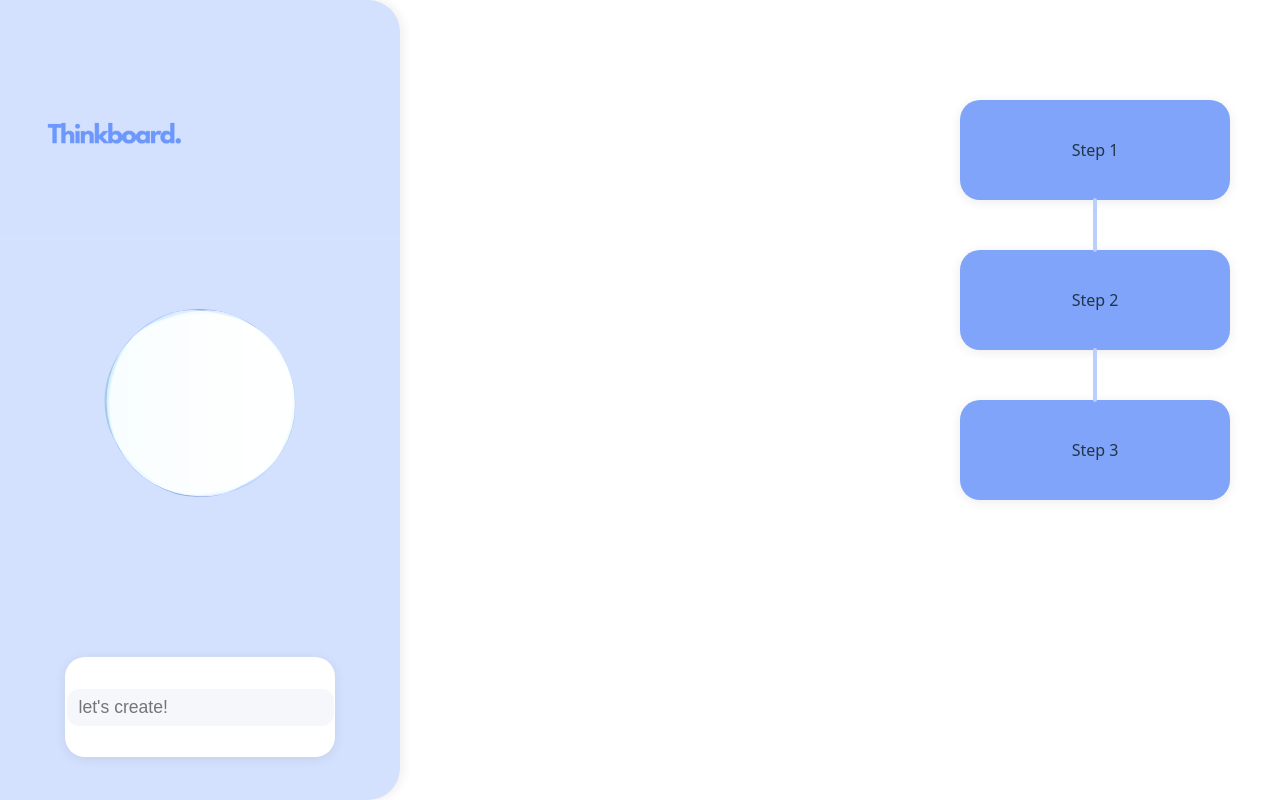
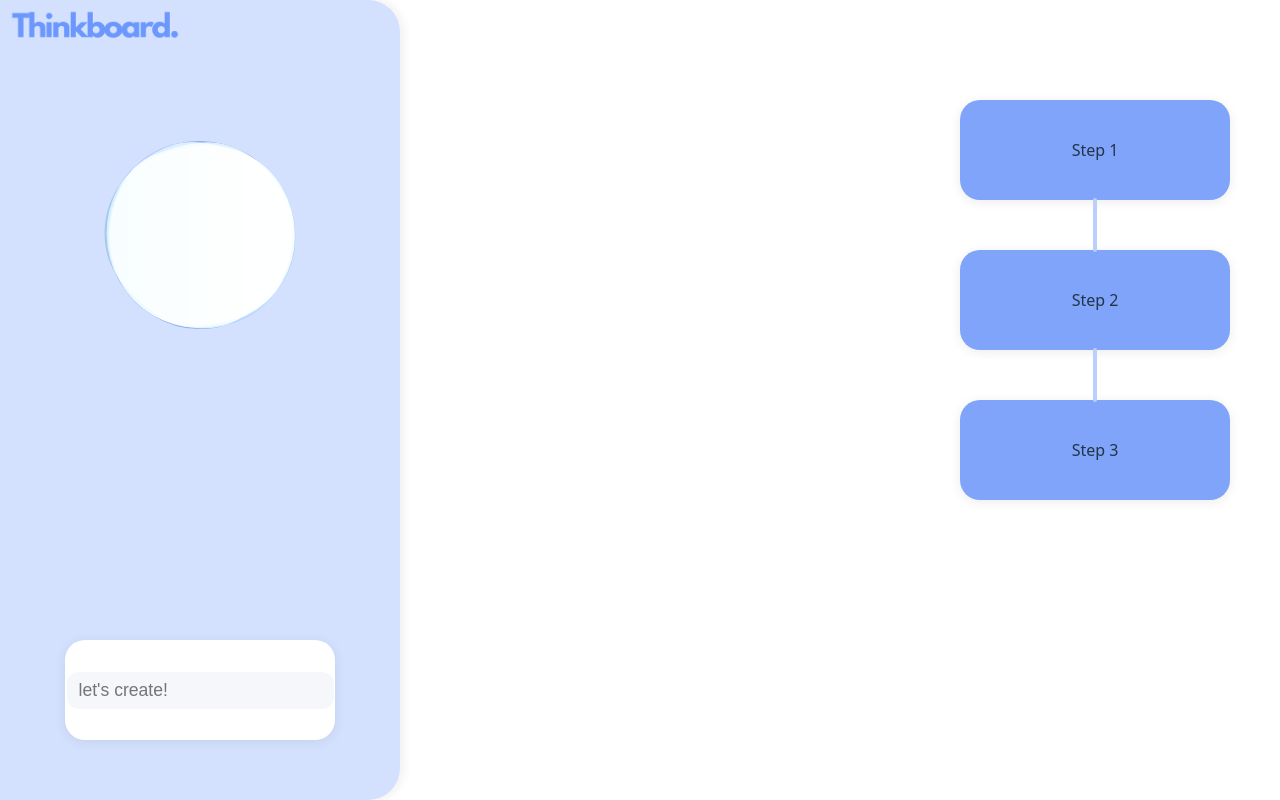
Before and after one commit to Cybertaco360/Thinkboard, a Vue app in the folder Frontend/: page / in a window 1280 px wide. Built offline with nearby package versions, Linux system fonts and the light colour scheme.

Commit message:
finally fixed

```diff
--- a/Frontend/src/components/Circularallan.vue
+++ b/Frontend/src/components/Circularallan.vue
@@ -149,8 +149,9 @@ onMounted(() => {
   display: flex;
   justify-content: center;
   align-items: center;
-  height: 260px; /* slightly larger than canvas for padding */
+  height: 260px;
   width: 100%;
+  margin-top: 40px;  /* Added margin-top to move it down */
 }
 canvas {
   display: block;
--- a/Frontend/src/components/allancolumn1.vue
+++ b/Frontend/src/components/allancolumn1.vue
@@ -1,9 +1,6 @@
 <template>
   <div class="left-column">
-    <div class="logo-container">
-      <img src="/public/thinkboard.png" alt="ThinkBoard Logo" class="logo" />
-    </div>
-
+    <img src="/public/thinkboard.png" alt="ThinkBoard Logo" class="logo" />
     <div class="ai-assistant">
       <Circularallan/>
     </div>
@@ -24,31 +21,26 @@ import Textinputallan from './textinputallan.vue';
 </script>
 
 <style scoped>
+.logo {
+  position: relative;  /* changed from absolute */
+  width: 170px;
+  margin: 10px 0 0 10px;  /* add margin instead of absolute positioning */
+  z-index: 101;
+}
+
 .left-column {
   position: fixed;
   top: 0;
   left: 0;
   width: 400px;
   height: 100vh;
-  background-color: #D4E1FE; /* Change this color as you like */
+  background-color: #D4E1FE;
   border-top-right-radius: 32px;
   border-bottom-right-radius: 32px;
   box-shadow: 2px 0 12px rgba(0,0,0,0.08);
   display: flex;
   flex-direction: column;
   z-index: 100;
-}
-
-.logo-container {
-  padding: 24px 20px;
-  border-bottom: 1px solid rgba(255,255,255,0.1);
-}
-
-.logo {
-  width: 170px;
-  display:block;
-  object-fit: contain;
-  margin: 10px;
 }
 
 .nav-container {
@@ -70,7 +62,7 @@ import Textinputallan from './textinputallan.vue';
   flex-direction: column;
   align-items: center;
   padding: 24px 0;
-  margin-top: 10px;
+  margin-top: 0;  /* reduce space between logo and assistant */
 }
 
 .ai-circle {
--- a/Frontend/src/logsign.vue
+++ b/Frontend/src/logsign.vue
@@ -1,6 +1,6 @@
 <template>
+  <img src="/public/thinkboard.png" alt="ThinkBoard Logo" class="logo" />
   <div class="center-container">
-    <img src="/public/thinkboard.png" alt="ThinkBoard Logo" class="logo" />
     <div class="rectangles-container">
       <div class="rounded-rectangle" @click="$emit('open-signup')">
         <div class="bottom-label">Sign Up</div>
@@ -27,9 +27,11 @@
 
 .logo {
   width: 500px;
-  display: block;
-  object-fit: contain;
-  margin-bottom: 40px;
+  position: absolute;
+  top: 0;
+  left: 0;
+  padding: 20px;
+  z-index: 2;
 }
 
 .rectangles-container {
```
Also changed, not shown: Frontend/public/thinkboard.png.
